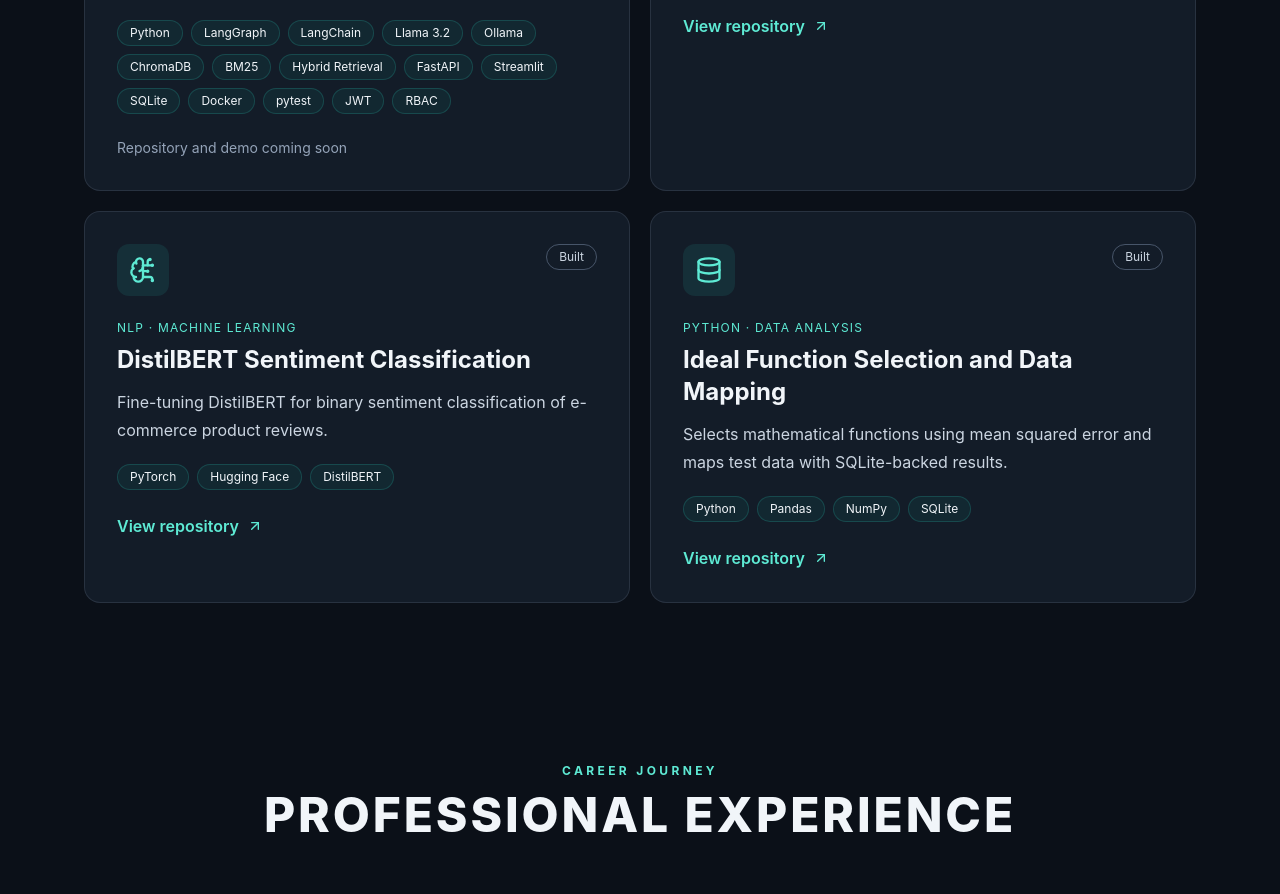
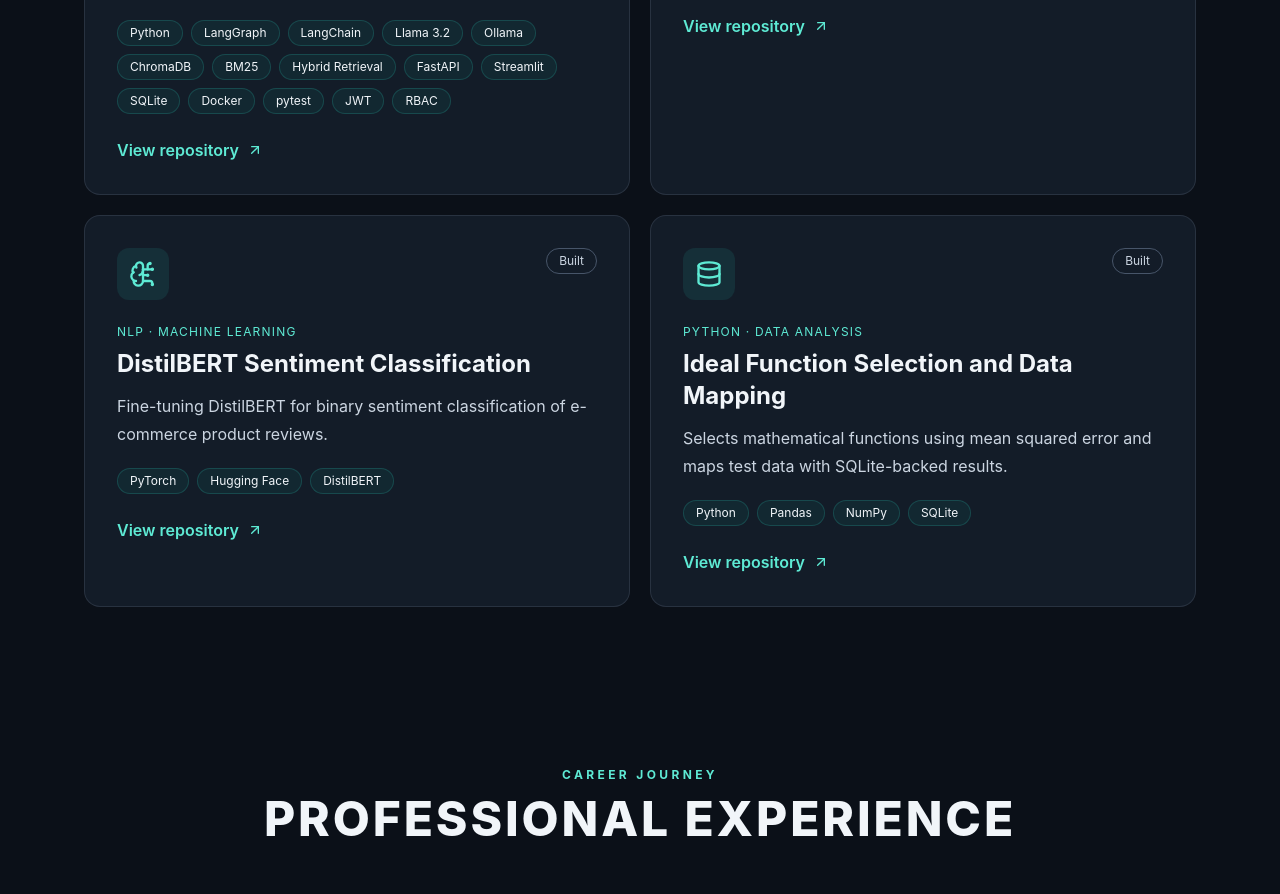
Before and after one commit to Jyothi162/jyothi-ai-portfolio, a React (Vite) app: page / in a window 1280 px wide. Shown: the part 2500-3394 px from the top of the page. Built offline with nearby package versions, Linux system fonts and the light colour scheme.

Commit message:
Add completed Enterprise Agentic RAG Assistant

```diff
--- a/src/main.jsx
+++ b/src/main.jsx
@@ -39,7 +39,7 @@ const projects = [
     name: 'Enterprise Agentic RAG Assistant', category: 'Enterprise AI · Knowledge Retrieval',
     description: 'Enterprise AI assistant for retrieving internal knowledge, generating source-grounded answers, and orchestrating tool-assisted workflows with evaluation and access-control considerations.',
     stack: ['Python', 'LangGraph', 'LangChain', 'Llama 3.2', 'Ollama', 'ChromaDB', 'BM25', 'Hybrid Retrieval', 'FastAPI', 'Streamlit', 'SQLite', 'Docker', 'pytest', 'JWT', 'RBAC'],
-    url: null, status: 'Built', icon: Layers3
+    url: `${github}/enterprise-agentic-rag`, status: 'Built', icon: Layers3
   },
   {
     name: 'TransGo AI Logistics Assistant', category: 'Conversational AI · NLP',
```
